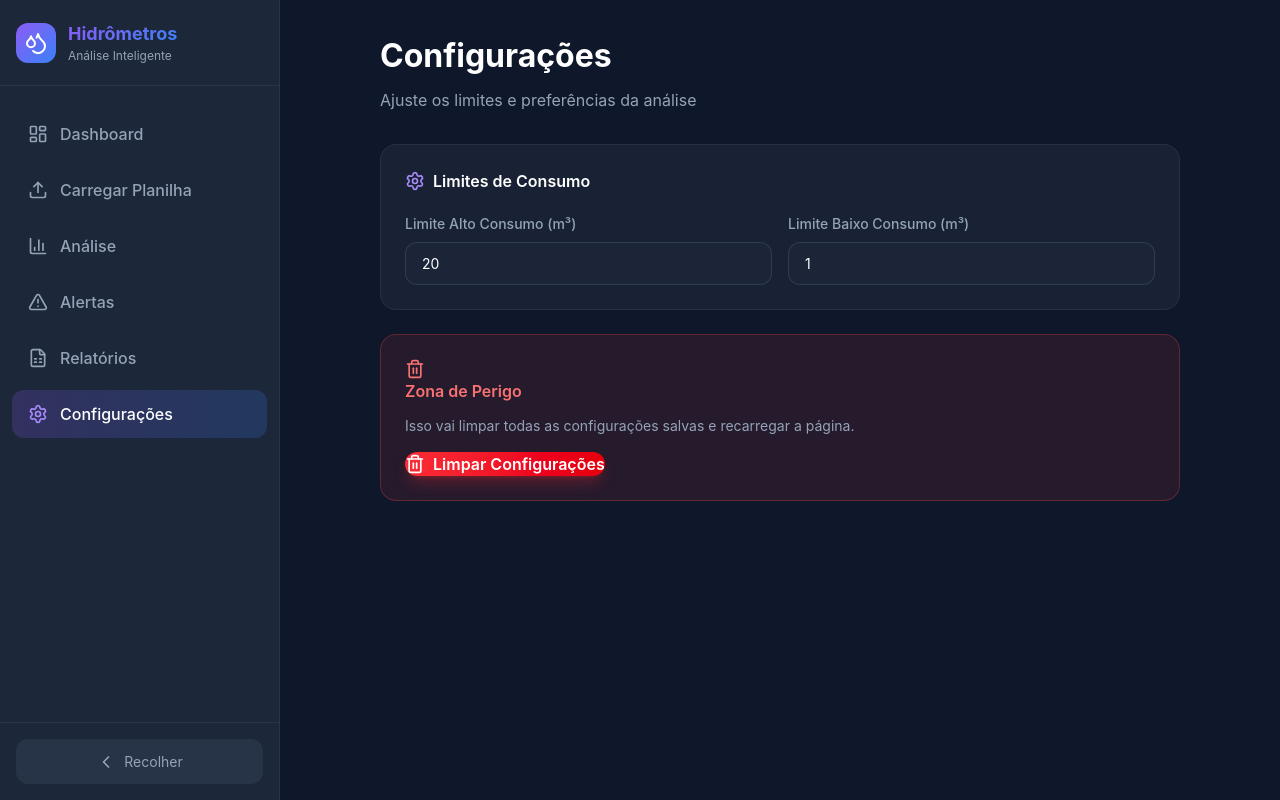
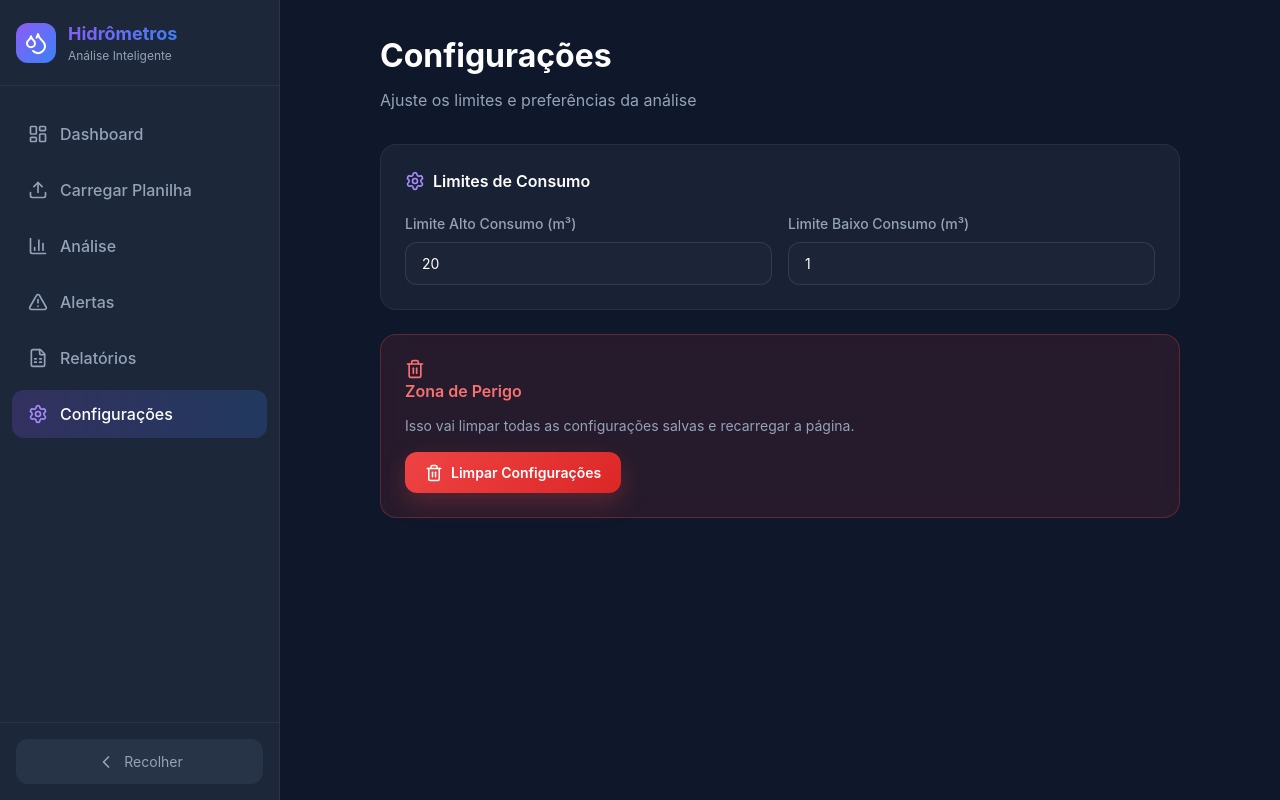
Before and after one commit to Henrique1601/analise-hidrometros, a React (Vite) app: page /settings in a window 1280 px wide. Built offline with nearby package versions, Linux system fonts and the light colour scheme.

Commit message:
fix: Button com inline styles para padding correto

```diff
--- a/src/components/Button.tsx
+++ b/src/components/Button.tsx
@@ -1,6 +1,5 @@
 import { motion } from 'motion/react';
 import type { LucideIcon } from 'lucide-react';
-import clsx from 'clsx';
 
 interface ButtonProps {
   children: React.ReactNode;
@@ -13,17 +12,32 @@ interface ButtonProps {
   className?: string;
 }
 
-const variantMap = {
-  primary: 'bg-gradient-to-r from-primary-500 to-secondary-500 text-white shadow-lg shadow-primary-500/25',
-  secondary: 'bg-dark-700/50 text-white border border-dark-600 hover:bg-dark-600/50',
-  ghost: 'text-dark-400 hover:text-white hover:bg-dark-700/50',
-  danger: 'bg-gradient-to-r from-red-500 to-red-600 text-white shadow-lg shadow-red-500/25',
+const variantStyles: Record<string, React.CSSProperties> = {
+  primary: {
+    background: 'linear-gradient(135deg, #8b5cf6, #3b82f6)',
+    color: '#fff',
+    boxShadow: '0 10px 25px rgba(139, 92, 246, 0.25)',
+  },
+  secondary: {
+    background: 'rgba(51, 65, 85, 0.5)',
+    color: '#fff',
+    border: '1px solid rgba(71, 85, 105, 0.5)',
+  },
+  ghost: {
+    background: 'transparent',
+    color: '#94a3b8',
+  },
+  danger: {
+    background: 'linear-gradient(135deg, #ef4444, #dc2626)',
+    color: '#fff',
+    boxShadow: '0 10px 25px rgba(239, 68, 68, 0.25)',
+  },
 };
 
-const sizeMap = {
-  sm: 'px-3 py-1.5 text-sm',
-  md: 'px-4 py-2 text-base',
-  lg: 'px-6 py-3 text-lg',
+const sizeStyles: Record<string, React.CSSProperties> = {
+  sm: { padding: '6px 12px', fontSize: '13px' },
+  md: { padding: '10px 20px', fontSize: '14px' },
+  lg: { padding: '14px 28px', fontSize: '16px' },
 };
 
 export function Button({
@@ -34,52 +48,50 @@ export function Button({
   icon: Icon,
   disabled = false,
   loading = false,
-  className,
 }: ButtonProps) {
+  const baseStyle: React.CSSProperties = {
+    display: 'inline-flex',
+    alignItems: 'center',
+    justifyContent: 'center',
+    gap: '8px',
+    fontWeight: 600,
+    borderRadius: '12px',
+    cursor: disabled ? 'not-allowed' : 'pointer',
+    opacity: disabled ? 0.5 : 1,
+    transition: 'all 0.2s',
+    border: 'none',
+    whiteSpace: 'nowrap',
+    ...variantStyles[variant],
+    ...sizeStyles[size],
+  };
+
   return (
     <motion.button
       whileHover={{ scale: disabled ? 1 : 1.02 }}
       whileTap={{ scale: disabled ? 1 : 0.98 }}
       onClick={onClick}
       disabled={disabled || loading}
-      className={clsx(
-        'relative flex items-center justify-center gap-2 font-semibold rounded-xl transition-all duration-200 overflow-hidden',
-        variantMap[variant],
-        sizeMap[size],
-        disabled && 'opacity-50 cursor-not-allowed',
-        className
-      )}
+      style={baseStyle}
     >
-      {/* Loading spinner */}
       {loading && (
         <motion.div
           animate={{ rotate: 360 }}
           transition={{ duration: 1, repeat: Infinity, ease: 'linear' }}
-          className="w-4 h-4 border-2 border-white/30 border-t-white rounded-full"
+          style={{
+            width: '16px',
+            height: '16px',
+            border: '2px solid rgba(255,255,255,0.3)',
+            borderTopColor: '#fff',
+            borderRadius: '50%',
+          }}
         />
       )}
 
-      {/* Icon */}
       {Icon && !loading && (
-        <motion.div
-          whileHover={{ rotate: 10 }}
-          transition={{ duration: 0.2 }}
-        >
-          <Icon className="w-5 h-5" />
-        </motion.div>
+        <Icon size={18} />
       )}
 
-      {/* Text */}
       <span>{children}</span>
-
-      {/* Hover shine effect */}
-      <motion.div
-        className="absolute inset-0 opacity-0"
-        whileHover={{ opacity: 0.2 }}
-        style={{
-          background: 'linear-gradient(90deg, transparent, rgba(255,255,255,0.3), transparent)',
-        }}
-      />
     </motion.button>
   );
 }
```
